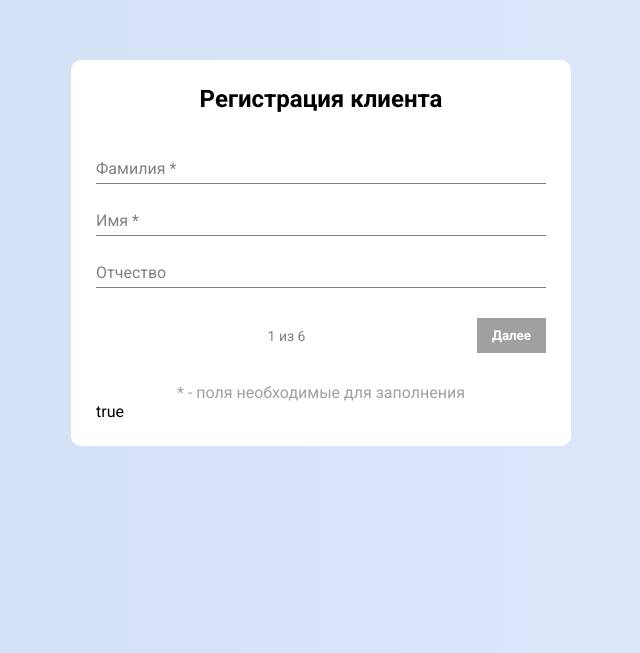
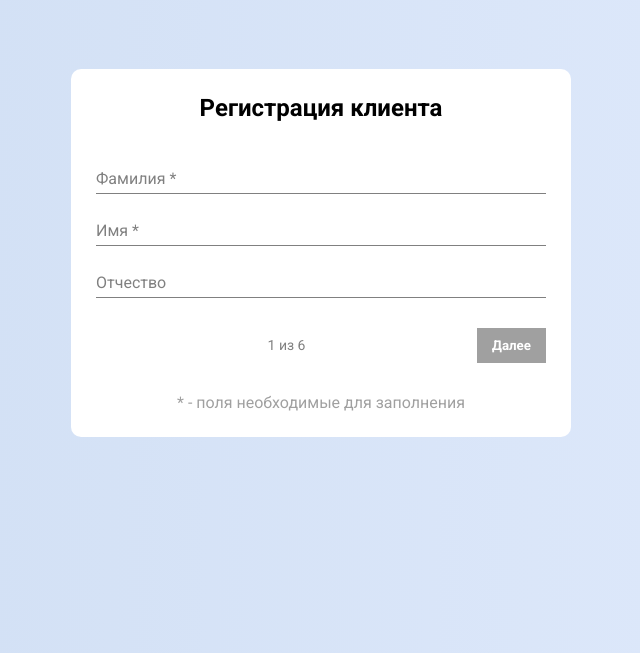
Before and after one commit to dvnikolaev/vue-clients-form, a Vue app: page / in a window 1280 px wide. Shown: the part 147-800 px from the top of the page, without its empty margins (319-959 px from the left). Built offline with nearby package versions, Linux system fonts and the light colour scheme.

Commit message:
fix: del text invalid

```diff
--- a/src/components/TheForm.vue
+++ b/src/components/TheForm.vue
@@ -26,7 +26,6 @@
       :isDisable="isDisable"
     />
     <span class="form__text">* - поля необходимые для заполнения</span>
-    {{ $v.formValues.phone.$invalid }}
   </div>
 </template>
 
```
